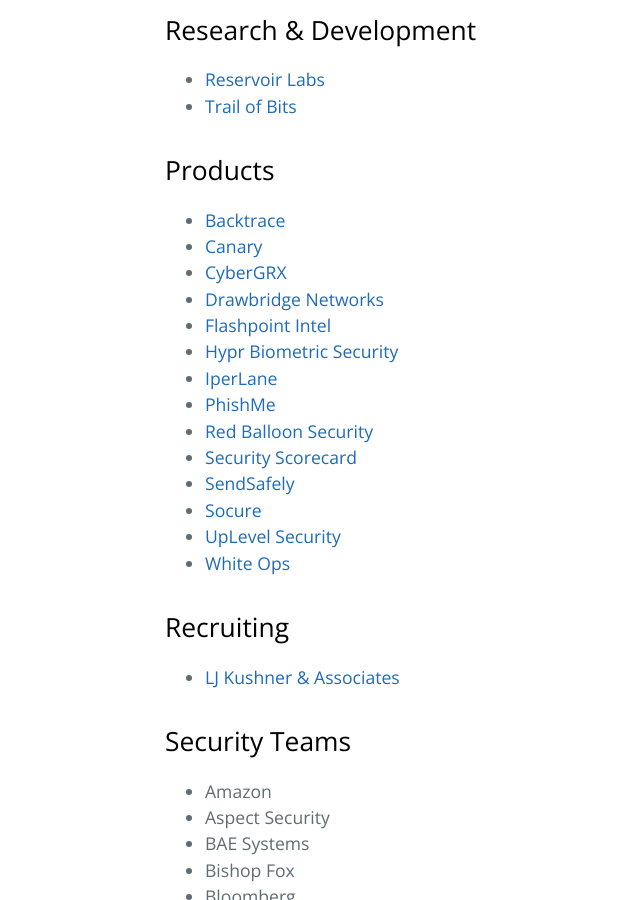
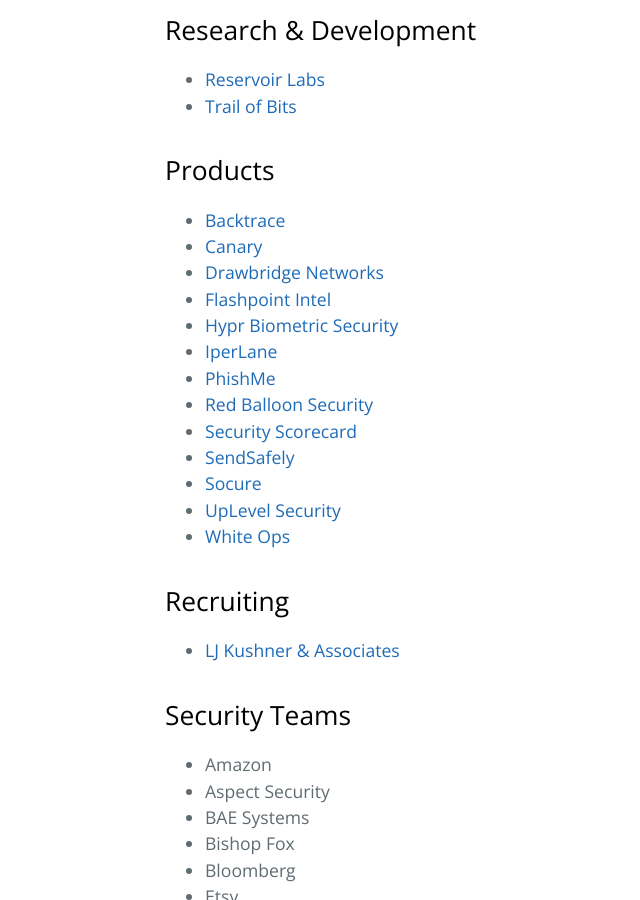
Before and after one commit to trailofbits/nyc-infosec, a Jekyll site: the page built from companies.md, in a window 1280 px wide and 900 px high, scrolled down 702 px. Shown: the whole window, without its empty margins (59-699 px from the left). Built offline with Jekyll 4.4.1, drawn with Linux system fonts in a browser that asks for light colours.

```diff
--- a/companies.md
+++ b/companies.md
@@ -27,7 +27,6 @@
 
 * [Backtrace](https://backtrace.io)
 * [Canary](https://canary.is/)
-* [CyberGRX](https://www.cybergrx.com/)
 * [Drawbridge Networks](http://www.drawbridge.io/)
 * [Flashpoint Intel](https://www.flashpoint-intel.com/)
 * [Hypr Biometric Security](https://www.hypr.com/)
```
